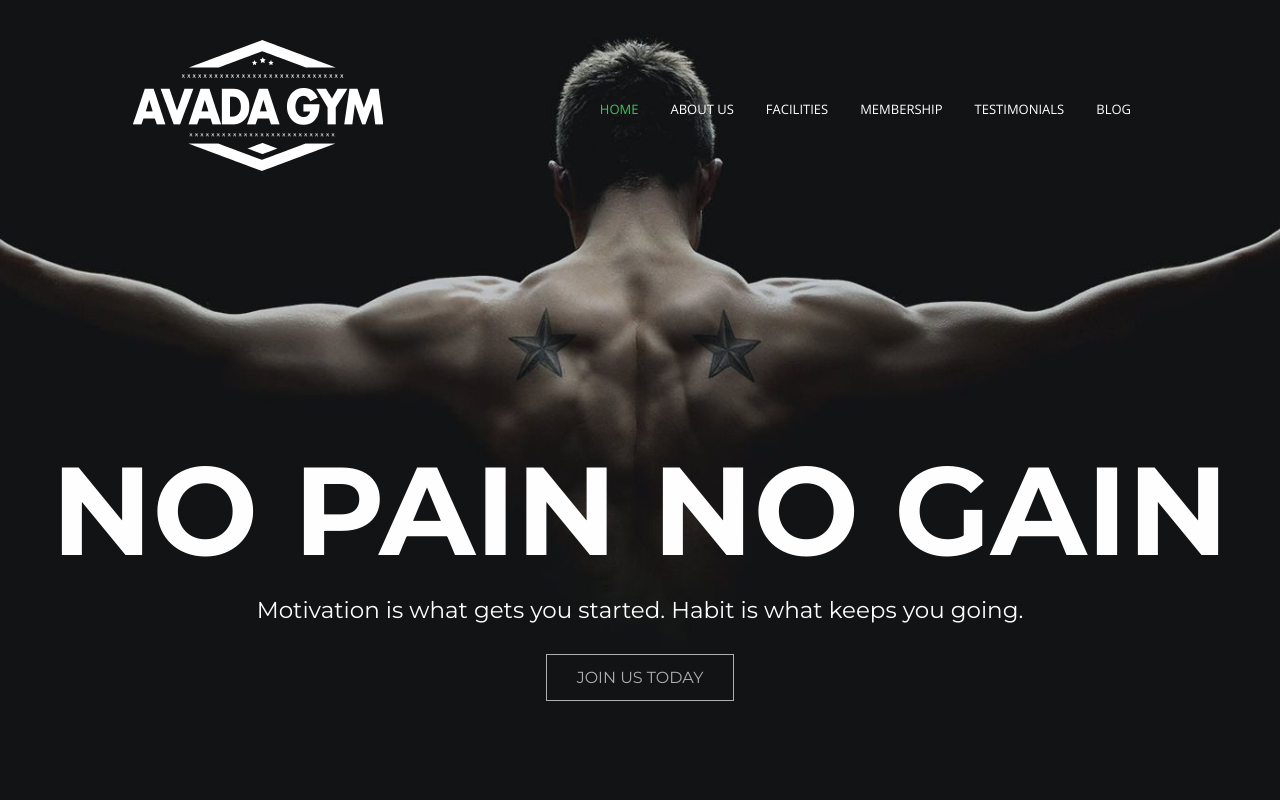
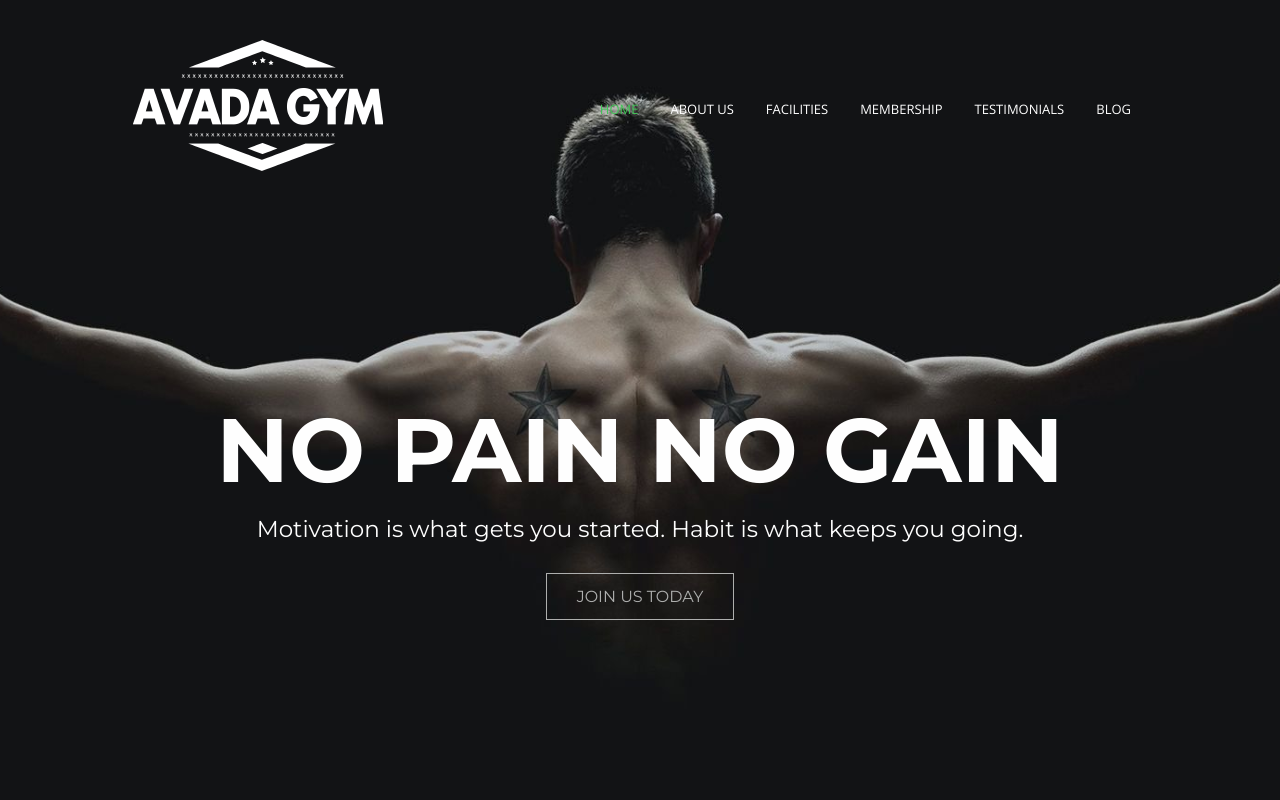
Before and after one commit to pizzi9523/proj-html-vuejs, a Vue app: page / in a window 1280 px wide. Shown: the top 800 px of the page. Built offline with nearby package versions, Linux system fonts and the light colour scheme; the HTML template or start-up script is replaced by a standard one.

Commit message:
reset jumbotron size

```diff
--- a/src/components/Jumbotron.vue
+++ b/src/components/Jumbotron.vue
@@ -20,7 +20,7 @@ export default {};
 .jumbotron {
   background-image: url("../assets/images/home-banner.jpg");
   background-size: cover;
-  background-position-y: -75px;
+  background-position-y: -20px;
   background-position-x: center;
   color: $primary-text-color;
   margin-top: -180px;
@@ -30,9 +30,9 @@ export default {};
   justify-content: center;
   align-items: center;
   .jumbo_text {
-    margin-top: 135px;
+    margin-top: 15px;
     h1 {
-      font-size: 125px;
+      font-size: 90px;
       padding: 10px;
     }
 
```
